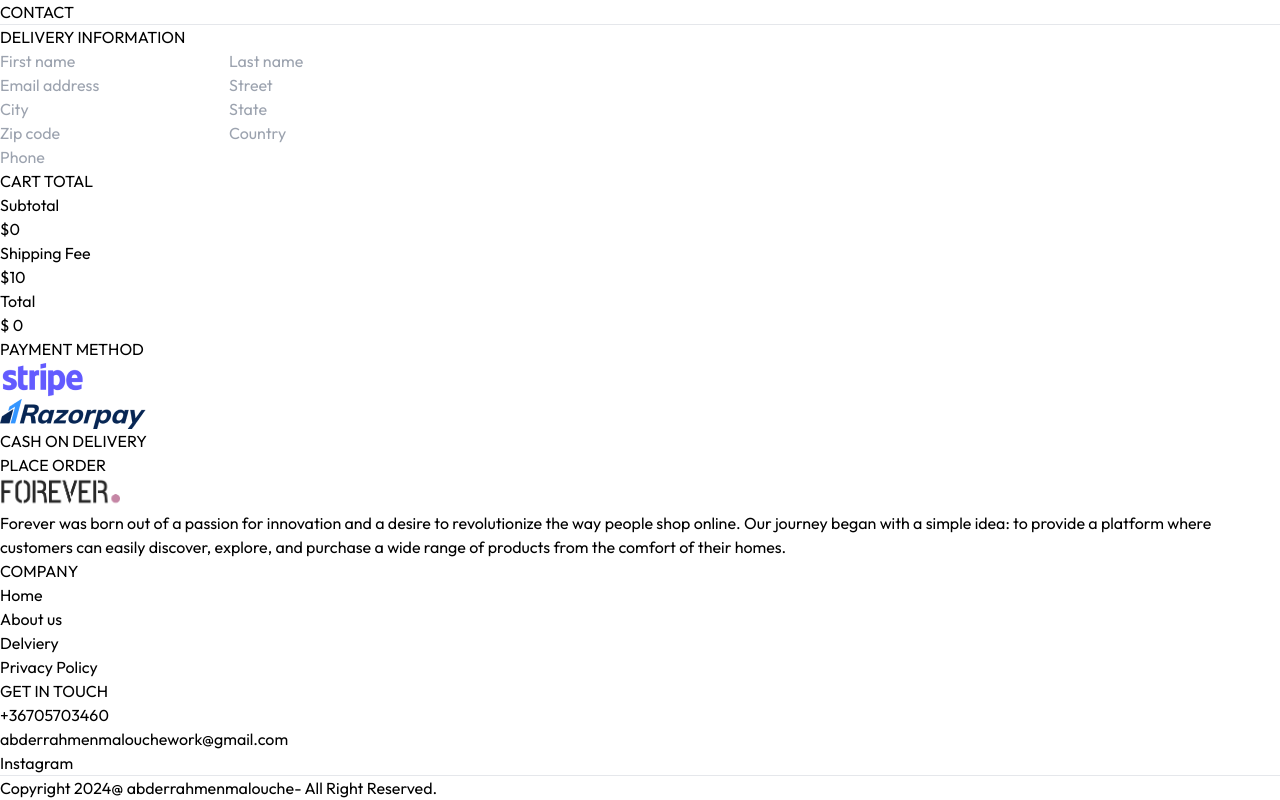
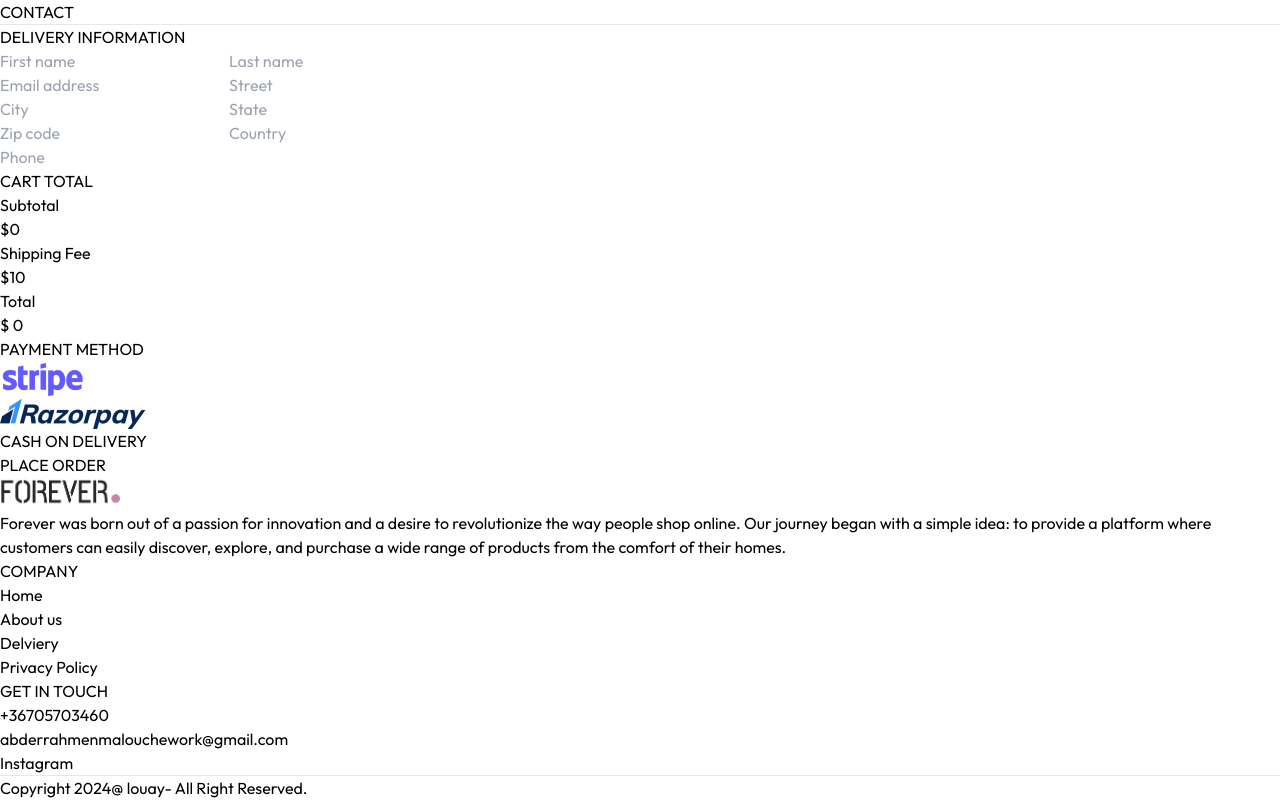
Before and after one commit to Abderrahmen-Malouche/e-commerce, a React (Vite) app in the folder frontend/: page /place_order in a window 1280 px wide. Shown: the part 382-1182 px from the top of the page. Built offline with nearby package versions, Linux system fonts and the light colour scheme; no server answers.

Commit message:
Update Footer.jsx

```diff
--- a/frontend/src/components/Footer.jsx
+++ b/frontend/src/components/Footer.jsx
@@ -30,7 +30,7 @@ const Footer = () => {
         <div>
 
         <hr className='h-[1px] bg-gray-200'/>
-        <p className='text-center font-medium text-sm py-8 '>Copyright 2024@ abderrahmenmalouche- All Right Reserved.</p>
+        <p className='text-center font-medium text-sm py-8 '>Copyright 2024@ louay- All Right Reserved.</p>
         </div>
     </footer>
   )
```
